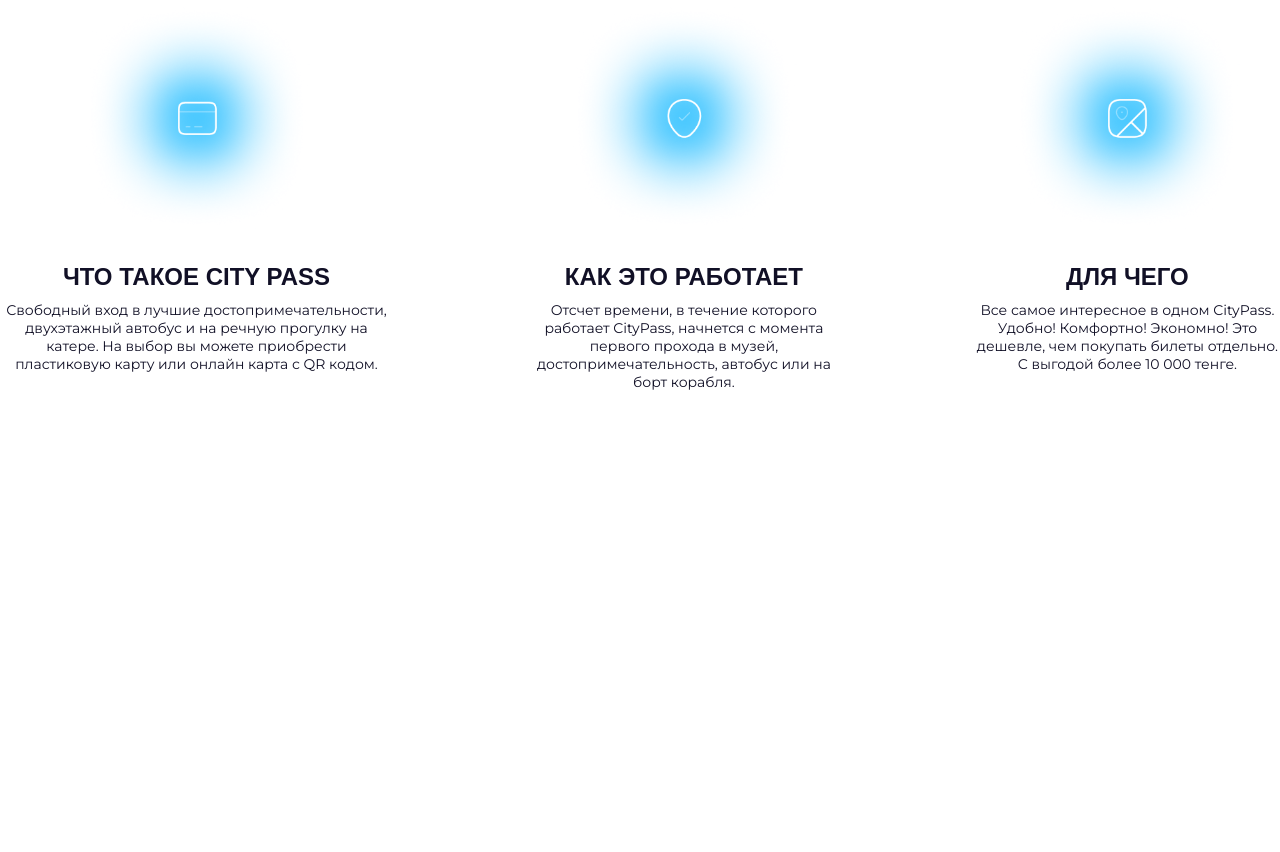
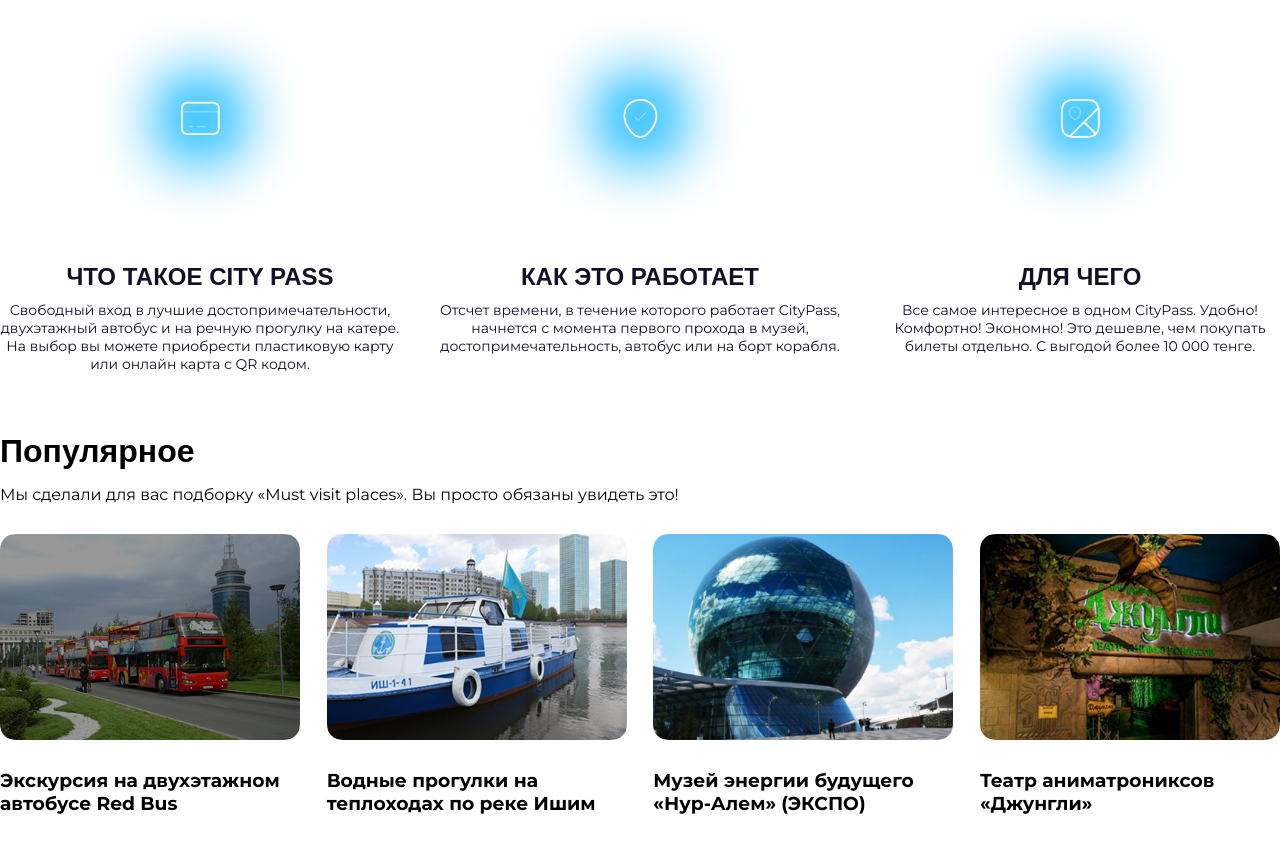
Before and after one commit to Balapanovarlan/Balapanovarlan.github.io, a plain HTML site: page index.html in a window 1280 px wide. Shown: the part 726-1578 px from the top of the page. Before the commit the page ends 1417 px from the top, so only its background shows below. Drawn offline with Linux system fonts and the light colour scheme; files whose address does not match are found by name.

Commit message:
Add popular section

```diff
--- a/css/style.scss
+++ b/css/style.scss
@@ -203,7 +203,7 @@ button,
     &__container{
         display: flex;
         justify-content: center;
-        gap: 10px;
+        // gap: 10px;
     }
     &__item{
         display: flex;
@@ -282,15 +282,14 @@ button,
 .about{
     display: flex;
     align-items: start;
-    justify-content: center;
-    gap: 130px;
+    justify-content: space-between;
 
     &__item{
+        max-width: 400px;
         display: flex;
         flex-direction: column;
         align-items: center;
         gap: 30px;
-        min-width: 300px;
         color: $color-text-black;
     }
 
@@ -305,6 +304,7 @@ button,
     &__text{
         text-align: center;
         font-size: 14px;
+
     }
 
     &__image{
@@ -313,3 +313,38 @@ button,
 
     }
 }
+
+
+.popular{
+    display: flex;
+    flex-direction: column;
+    gap: 30px;
+    &__heading{
+        display: flex;
+        flex-direction: column;
+        gap: 15px;
+    }
+    &__header{
+        font-size: 32px;
+        font-weight: 600;
+    }
+    &__text{
+        font-size: 20px;
+    }
+    &__collection{
+        display: flex;
+        justify-content: space-between;
+    }
+    &__item{
+        width: 100%;
+        max-width: 300px;
+        display: flex;
+        flex-direction: column;
+        gap: 25px;
+    }
+    &__image{
+        width: 100%;
+        max-width: 300px;
+        border-radius: 15px;
+    }
+}
--- a/index.html
+++ b/index.html
@@ -209,7 +209,41 @@
         </div>
       </section>
 
-      <section></section>
+      <section class="section popular">
+				<div class="popular__heading">
+					<h2 class="popular__header">Популярное</h2>
+					<p class="popular__sub-header">Мы сделали для вас подборку «Must visit places». Вы просто обязаны увидеть это!</p>
+				</div>
+				<div class="popular__collection">
+					<div class="popular__item">
+						<div>
+							<img src="./assets/images/popular_1.png" alt="red bus" class="popular__image">
+						</div>
+						<h3 class="popular__item-title">Экскурсия на двухэтажном автобусе Red Bus</h3>
+					</div>
+
+					<div class="popular__item">
+						<div class="popular-action">
+							<img src="./assets/images/popular_2.png" alt="Water Walk" class="popular__image">
+						</div>
+						<h3>Водные прогулки на теплоходах по реке Ишим</h3>
+					</div>
+
+					<div class="popular__item">
+						<div class="popular__action">
+							<img src="./assets/images/popular_3.png" alt="nur-alem" class="popular__image">
+						</div>
+						<h3 class="popular__item-title">Музей энергии будущего «Нур-Алем» (ЭКСПО)</h3>
+					</div>
+
+					<div class="popular__item">
+						<div class="popular__action">
+							<img src="./assets/images/popular_4.png" alt="jungle" class="popular__image">
+						</div>
+						<h3 class="popular__item-title">Театр аниматрониксов «Джунгли»</h3>
+					</div>
+				</div>
+			</section>
       <section></section>
       <section></section>
       <section></section>
```
Also changed, not shown: assets/images/popular_1.jpg (added), css/style.css.
